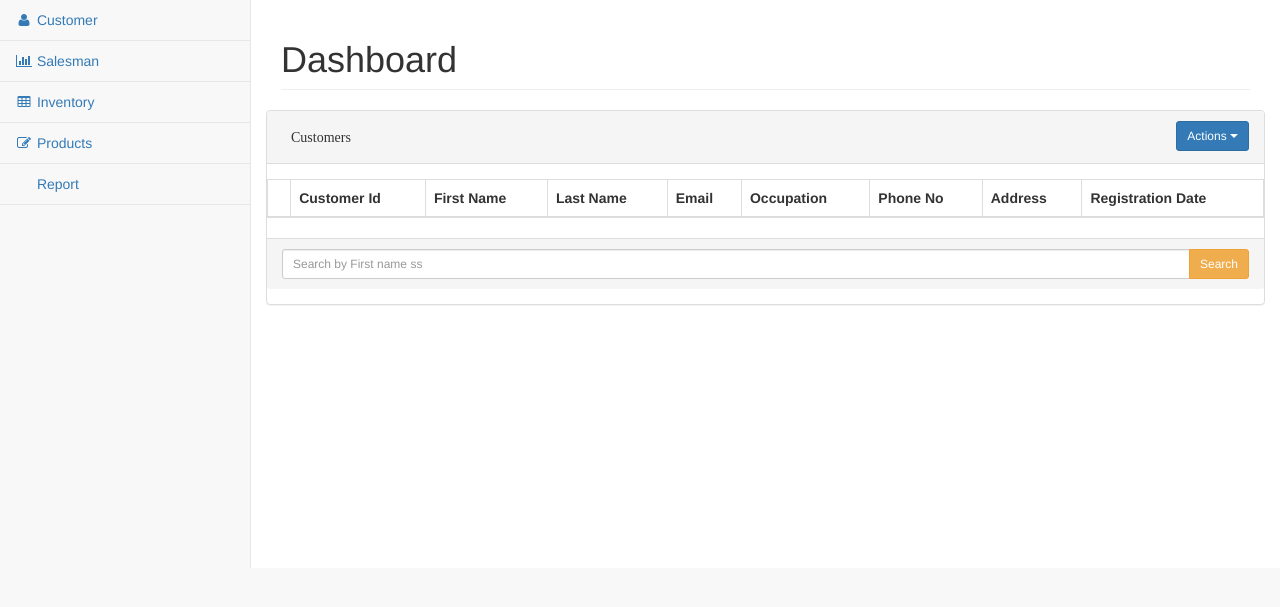
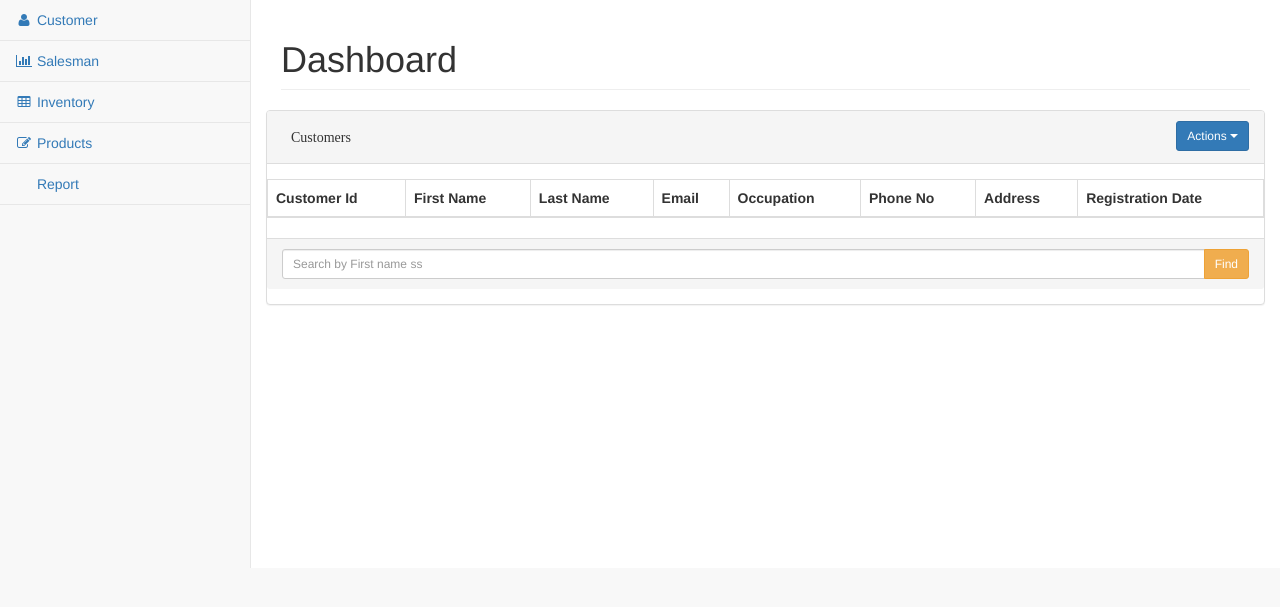
Before and after one commit to Pavucsan/CRM_Django_final, a Django app: page / in a window 1280 px wide. Shown: the part 51-658 px from the top of the page. Run offline with Django 3.2, Linux system fonts and the light colour scheme; data that the repository does not hold is empty; some libraries are stand-ins or nearby versions.

Commit message:
edit,insert,view
edit done by Search and Update 3;
Insert done by add 2;
view done by Find 1;

```diff
--- a/CRM/crm_system/crm_admin/views.py
+++ b/CRM/crm_system/crm_admin/views.py
@@ -78,6 +78,10 @@ def findCustomer(request):
         if customer.objects.filter(first_name=fname).exists():
             cus=customer.objects.filter(first_name=fname)
             return render(request,'index.html',{'option':1,'cus':cus})
+            fname=request.POST.get('fCustomer')
+            if customer.objects.filter(first_name=fname).exists():
+                cus=customer.objects.filter(first_name=fname)
+                return render(request,'index.html',{'option':1,'cus':cus})
         else:
             msg="Customer not exist!"
             return render(request,'index.html',{'option':1,'msg':msg})
@@ -87,13 +91,17 @@ def deleteCustomer(request):
         # if request.POST['fCustomer'].checked:
         fname=request.POST['fCustomer']
         if customer.objects.filter(first_name=fname).exists():
+            if  request.POST['action']=='Find':
+                cus=customer.objects.filter(first_name=fname)
+                return render(request,'index.html',{'option':5,'cus':cus})
             msg=fname+' is deleted'
             cus=customer.objects.filter(first_name=fname)
             cus.delete()
-            return render(request,'index.html',{'option':1,'msg':msg})
+            return render(request,'index.html',{'option':5,'msg':msg})
+            # return redirect('/')
         else:
             msg=fname+' is not exist in the customer table'
-            return render(request,'index.html',{'option':1,'msg':msg})
+            return render(request,'index.html',{'option':5,'msg':msg})
     else:
         return render(request,'index.html',{'option':5})
     # else:
@@ -104,13 +112,15 @@ def deleteCustomer(request):
 def cusCRUD(request):
     if request.POST['action']=='Add':
         return addCustomer(request)
+
     elif request.POST['action']=='Search':
         return editCustomer(request)
-    elif request.POST['action']=='Delete':
-        return deleteCustomer(request)
+    # elif request.POST['action']=='Delete':
+    #     return deleteCustomer(request)
     elif request.POST['action']=='Update':
         return editCustomer(request)
-    elif request.POST['action']=='Find':
+
+    if request.POST['action']=='Find':
         return findCustomer(request)
 
 
--- a/CRM/crm_system/templates/index.html
+++ b/CRM/crm_system/templates/index.html
@@ -114,7 +114,7 @@
                                         <table class="table table-bordered table-hover table-striped">
                                             <thead>
                                                 <tr>
-                                                    <th></th>
+                                                    {% comment %} <th></th> {% endcomment %}
                                                     <th>Customer Id</th>
                                                     <th>First Name</th>
                                                     <th>Last Name</th>
@@ -129,7 +129,7 @@
                                             {% for cus in cus %}
                                                 <tr>
                                                     {% comment %} <form action='deleteCustomer' method='POST'> {% endcomment %}
-                                                    <td><input type='submit' name='action' value='Delete'></td>
+                                                    {% comment %} <td><input type='submit' name='action' value='Delete'></td> {% endcomment %}
                                                     <td>{{cus.customer_id}}</td>
                                                     <td name='fCustomer' value='{{cus.first_name}}'>{{cus.first_name}}</td>
                                                     <td>{{cus.last_name}}</td>
@@ -147,7 +147,7 @@
                                         <div class="input-group">
                                             <input name="fCustomer" type="text" class="form-control input-sm " placeholder="Search by First name ss" />
                                             <span class="input-group-btn">
-                                            <input type='submit' name='action' value='Search' class="btn btn-warning btn-sm " id="btn-chat">
+                                            <input type='submit' name='action' value='Find' class="btn btn-warning btn-sm " id="btn-chat">
                                             </span>
                                         </div>
                                     </div>
@@ -278,24 +278,13 @@
                                         </table>
                                             <input name="fCustomer" type="text" class="form-control input-sm " placeholder="Search by First name" />
                                             <span class="input-group-btn">
-                                            {% comment %} <input type='submit' name='action' value='Find' class="btn btn-warning btn-sm " id="btn-chat">       {% endcomment %}
+                                            <input type='submit' name='action' value='Find' class="btn btn-warning btn-sm " id="btn-chat">
                                             <input type='submit' name='action' value='Delete' class="btn btn-warning btn-sm " id="btn-chat">
                                             </span>
                                         </div>
                                     </div>
                                     <!-- /.panel-footer -->
                                     {% endif %}
-{% comment %}
-                                    <div class="panel-footer">
-                                        <div class="input-group">
-                                            <input name="fCustomer" type="text" class="form-control input-sm " placeholder="First Name" />
-                                            <span class="input-group-btn">
-                                            <input type='submit' name='action' value='Search' class="btn btn-warning btn-sm " id="btn-chat">
-
-                                            </span>
-                                        </div>
-                                        {{msg}}
-                                    </div> {% endcomment %}
                                 </div>
                             </div>
                             <!-- /.row -->
```
